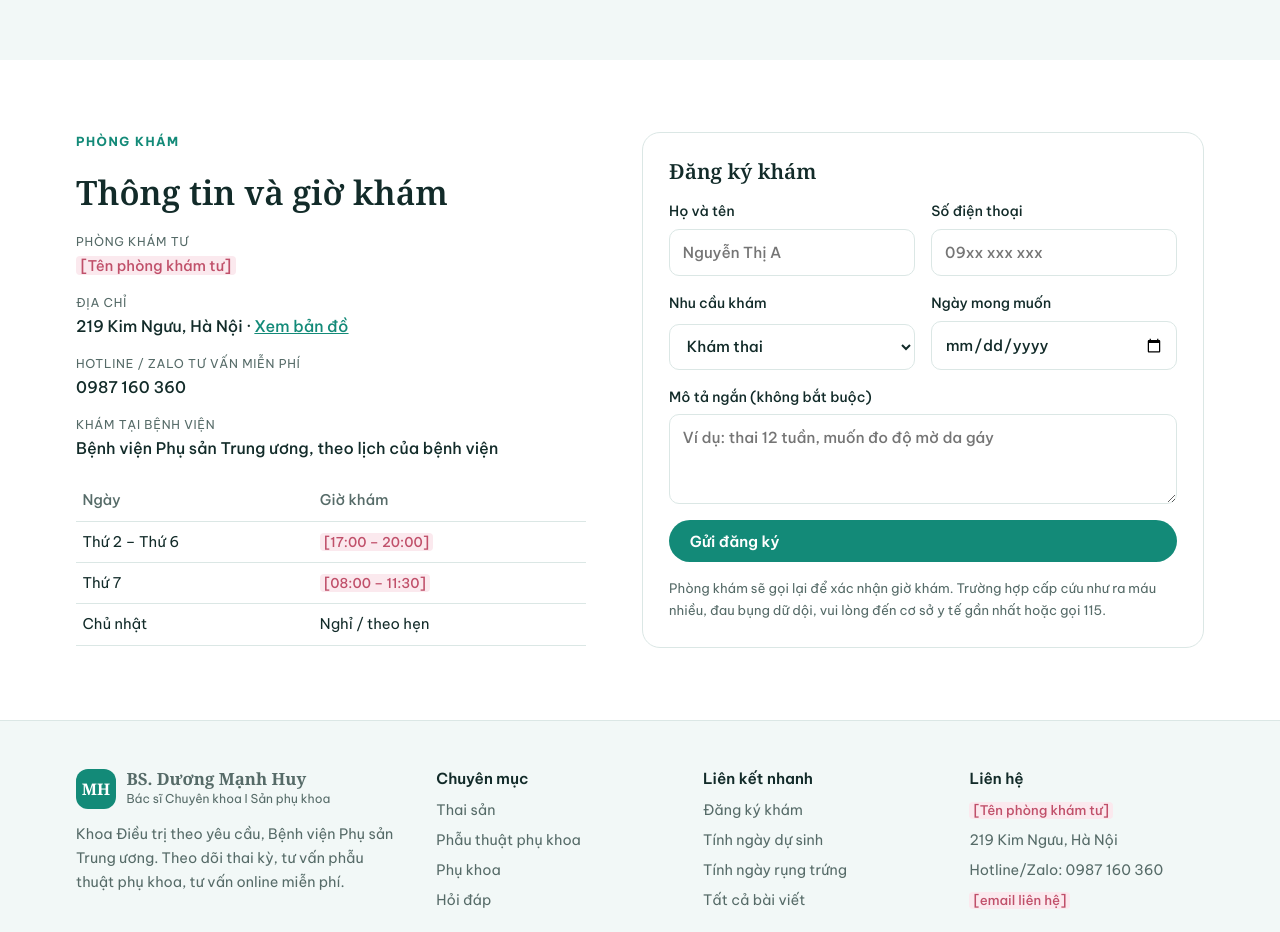
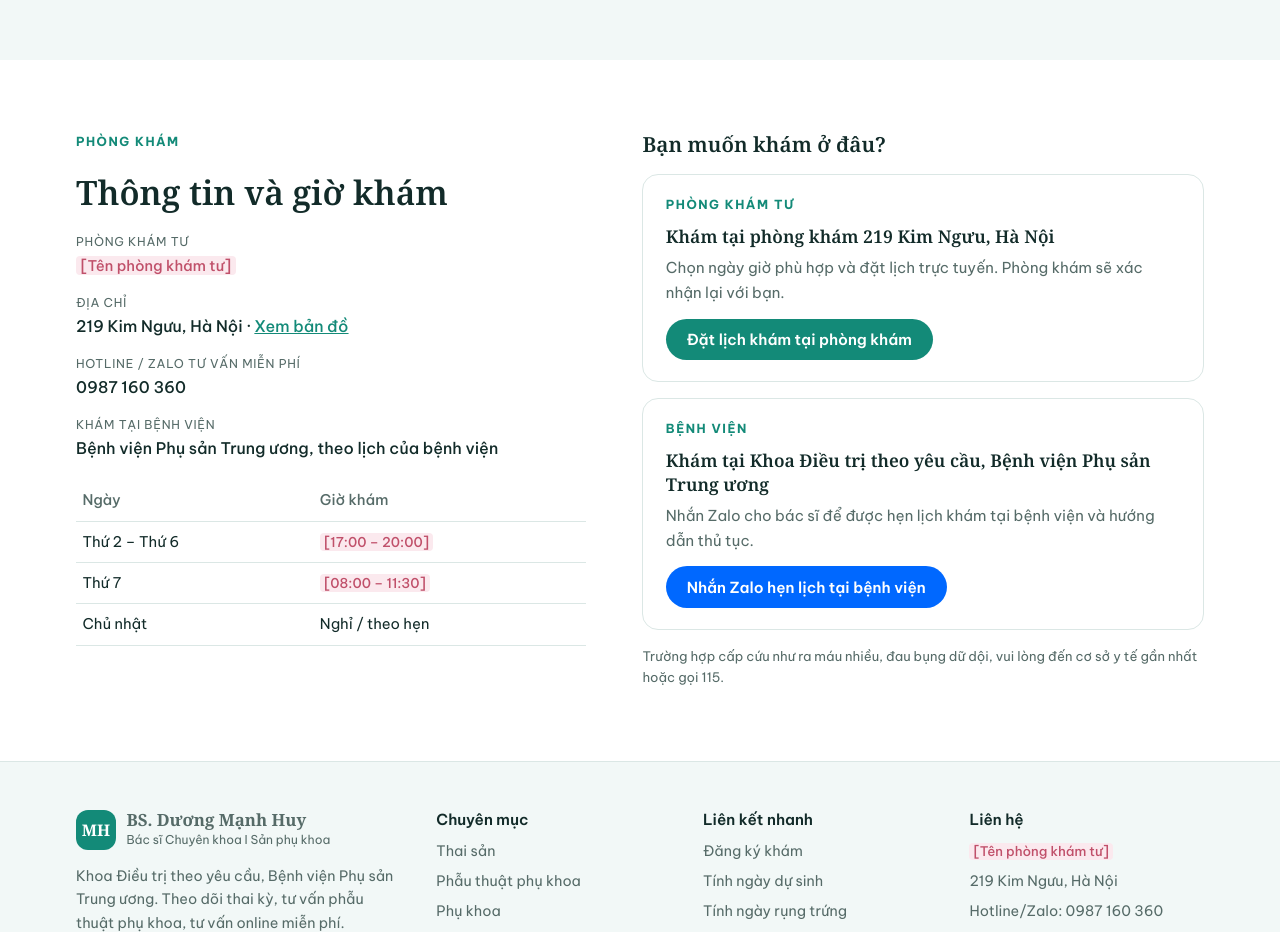
Before and after one commit to duonghuy148-lgtm/website-bacsi-huy, an Eleventy site: page src/index.njk in a window 1280 px wide. Shown: the part 6100-7032 px from the top of the page. Built offline with nearby package versions, Linux system fonts and the light colour scheme; Eleventy itself is replaced by a stand-in of ours; files that its build step writes are made by us from their sources.

Commit message:
Đặt lịch: tách phòng khám (phần mềm đặt lịch) và bệnh viện (Zalo)
Co-Authored-By: Claude Opus 5.5 <noreply@anthropic.com>
Claude-Session: https://claude.ai/code/session_01LA9DtKCxmDrmVTGPk3n9be

```diff
--- a/src/_data/site.json
+++ b/src/_data/site.json
@@ -119,5 +119,6 @@
     "2 lần nhận Bằng khen của Bộ trưởng Bộ Y tế",
     "Bằng khen của Chủ tịch Thành phố",
     "Bằng khen của Công đoàn Y tế Việt Nam"
-  ]
+  ],
+  "clinicBookingUrl": "https://phong-kham-minh-khang.phongkhamminhkhang.workers.dev/dat-lich"
 }
--- a/src/_includes/base.njk
+++ b/src/_includes/base.njk
@@ -81,7 +81,7 @@
 </footer>
 
 <div class="float" aria-label="Liên hệ nhanh">
-  <a class="f-book" href="/#dat-lich">Đặt lịch</a>
+  <a class="f-book" href="{{ site.clinicBookingUrl or '/#dat-lich' }}" target="_blank" rel="noopener">Đặt lịch</a>
   <a class="f-zalo" href="{{ zaloHref }}" {% if site.zalo %}target="_blank" rel="noopener"{% endif %} aria-label="Nhắn Zalo">Zalo</a>
   <a class="f-call" href="/#dat-lich" data-tel="{{ site.phone }}" aria-label="Gọi điện"><svg viewBox="0 0 24 24" fill="none" stroke="currentColor" stroke-width="2"><path d="M5 4h4l2 5-2.5 1.5a11 11 0 0 0 5 5L15 13l5 2v4a2 2 0 0 1-2 2A16 16 0 0 1 3 6a2 2 0 0 1 2-2"/></svg></a>
 </div>
--- a/src/assets/style.css
+++ b/src/assets/style.css
@@ -258,3 +258,8 @@ footer{background:var(--bg-soft);border-top:1px solid var(--line);padding-block:
 .awards{background:var(--accent-soft);border-radius:12px;padding:1rem 1.2rem}
 .awards b{font-size:.92rem}
 .awards ul{margin:.5rem 0 0;padding-left:1.2rem;display:grid;gap:.25rem;font-size:.93rem}
+.choices{display:grid;gap:1rem;align-content:start;min-width:0}
+.choice{background:var(--surface);border:1px solid var(--line);border-radius:16px;padding:1.3rem 1.4rem;display:grid;gap:.5rem;justify-items:start}
+.choice h4{margin:0;font:600 1.1rem var(--display)}
+.choice p:not(.eyebrow){color:var(--muted);font-size:.94rem}
+.choice .btn{margin-top:.3rem;white-space:normal}
--- a/src/index.njk
+++ b/src/index.njk
@@ -205,26 +205,21 @@ layout: base.njk
         </table>
       </div>
     </div>
-    <form class="panel" id="bookForm" novalidate data-endpoint="{{ site.bookingEndpoint }}">
-      <h3 style="font-size:1.3rem">Đăng ký khám</h3>
-      <div class="row">
-        <label for="f-name">Họ và tên<input id="f-name" name="name" required autocomplete="name" placeholder="Nguyễn Thị A"></label>
-        <label for="f-phone">Số điện thoại<input id="f-phone" name="phone" required inputmode="tel" autocomplete="tel" placeholder="09xx xxx xxx"></label>
+    <div class="choices">
+      <h3 style="font-size:1.3rem">Bạn muốn khám ở đâu?</h3>
+      <div class="choice">
+        <p class="eyebrow">Phòng khám tư</p>
+        <h4>Khám tại phòng khám {{ site.clinicAddress }}</h4>
+        <p>Chọn ngày giờ phù hợp và đặt lịch trực tuyến. Phòng khám sẽ xác nhận lại với bạn.</p>
+        <a class="btn" href="{{ site.clinicBookingUrl }}" target="_blank" rel="noopener">Đặt lịch khám tại phòng khám</a>
       </div>
-      <div class="row">
-        <label for="f-svc">Nhu cầu khám
-          <select id="f-svc" name="service">
-            <option>Khám thai</option><option>Thai kỳ nguy cơ cao</option><option>Siêu âm</option>
-            <option>Tư vấn phẫu thuật phụ khoa</option><option>Khám phụ khoa, tầm soát</option><option>Tư vấn online miễn phí</option>
-          </select></label>
-        <label for="f-date">Ngày mong muốn<input id="f-date" name="date" type="date"></label>
+      <div class="choice">
+        <p class="eyebrow">Bệnh viện</p>
+        <h4>Khám tại {{ site.department }}, {{ site.hospital }}</h4>
+        <p>Nhắn Zalo cho bác sĩ để được hẹn lịch khám tại bệnh viện và hướng dẫn thủ tục.</p>
+        <a class="btn zalo-btn" href="{% if site.zalo %}https://zalo.me/{{ site.zalo }}{% else %}#dat-lich{% endif %}" target="_blank" rel="noopener">Nhắn Zalo hẹn lịch tại bệnh viện</a>
       </div>
-      <label for="f-note">Mô tả ngắn (không bắt buộc)<textarea id="f-note" name="note" placeholder="Ví dụ: thai 12 tuần, muốn đo độ mờ da gáy"></textarea></label>
-      <button class="btn" type="submit">Gửi đăng ký</button>
-      <p class="small">Phòng khám sẽ gọi lại để xác nhận giờ khám. Trường hợp cấp cứu như ra máu nhiều, đau bụng dữ dội, vui lòng đến cơ sở y tế gần nhất hoặc gọi 115.</p>
-      <div id="bookMsg" class="ok" hidden role="status"></div>
-    </form>
+      <p class="small">Trường hợp cấp cứu như ra máu nhiều, đau bụng dữ dội, vui lòng đến cơ sở y tế gần nhất hoặc gọi 115.</p>
+    </div>
   </div>
 </section>
-
-<script src="/assets/booking.js" defer></script>
```
